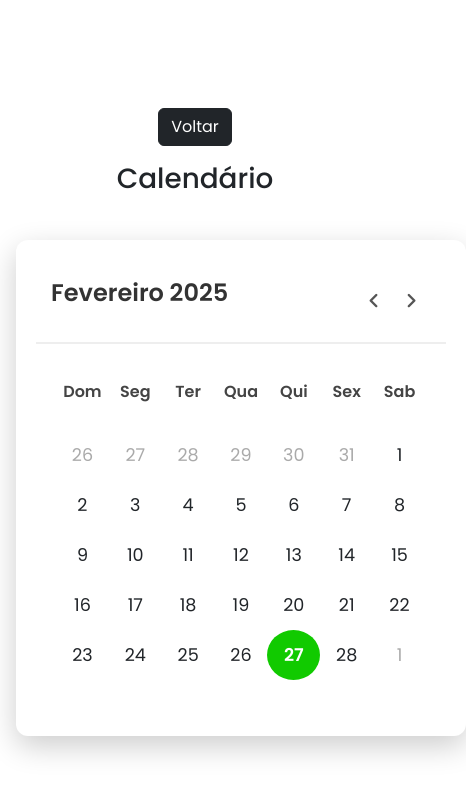
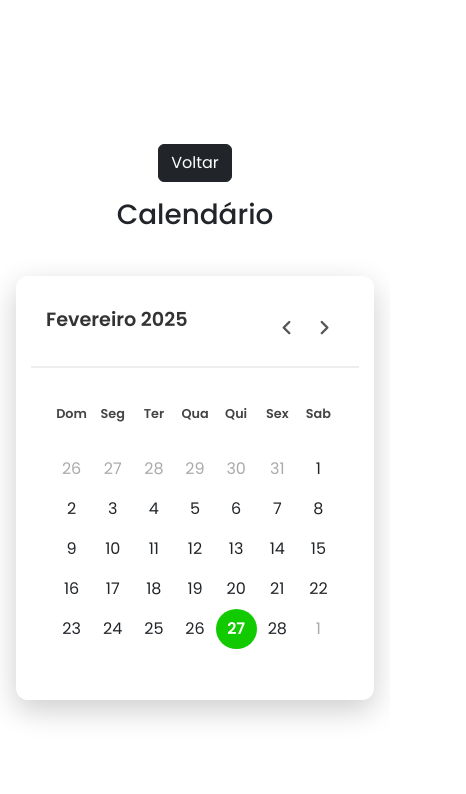
Before and after one commit to thiago0-08/att_agenda, a plain HTML site: page calendario/index.html in a window 390 px wide. Shown: the whole page, 466 px wide, since content can reach past the window. Drawn offline with nearby package versions, Linux system fonts and the light colour scheme.

Commit message:
ajuste no calendario para ficar responsivel em mobile

```diff
--- a/calendario/style.css
+++ b/calendario/style.css
@@ -14,8 +14,8 @@ body {
   align-items: center;
   justify-content: center;
   min-height: 100vh;
-
   padding: 20px;
+  background-color: #f8f9fa;
 }
 
 .header-container {
@@ -25,7 +25,8 @@ body {
 
 /* Estilização do container principal */
 .wrapper {
-  width: 450px;
+  width: 100%;
+  max-width: 450px;
   background: #fff;
   border-radius: 12px;
   box-shadow: 0 10px 30px rgba(0, 0, 0, 0.2);
@@ -33,7 +34,7 @@ body {
   text-align: center;
 }
 
-/* Estilização do botão de voltar */
+/* Botão de voltar */
 .btn-back {
   display: inline-block;
   padding: 10px 20px;
@@ -45,7 +46,6 @@ body {
   cursor: pointer;
   text-decoration: none;
   transition: background 0.3s;
-  margin-bottom: 10px; /* Espaçamento entre o botão e o título */
 }
 
 .btn-back:hover {
@@ -54,9 +54,8 @@ body {
 
 /* Estilização do título */
 h1 {
-  font-size: 1.8rem;
+  font-size: clamp(1.5rem, 2vw, 2rem);
   color: #333;
-  margin-bottom: 15px; /* Espaçamento entre o título e o calendário */
 }
 
 /* Cabeçalho do calendário */
@@ -91,7 +90,7 @@ header .icons span:hover {
 }
 
 header .current-date {
-  font-size: 1.5rem;
+  font-size: clamp(1.2rem, 1.8vw, 1.5rem);
   font-weight: 600;
   color: #333;
 }
@@ -106,6 +105,7 @@ header .current-date {
   flex-wrap: wrap;
   list-style: none;
   text-align: center;
+  padding: 0;
 }
 
 .calendar .weeks li {
@@ -113,6 +113,7 @@ header .current-date {
   color: #444;
   width: calc(100% / 7);
   padding-bottom: 10px;
+  font-size: clamp(0.8rem, 1.2vw, 1rem);
 }
 
 .calendar .days {
@@ -123,7 +124,7 @@ header .current-date {
   width: calc(100% / 7);
   height: 50px;
   line-height: 50px;
-  font-size: 1.1rem;
+  font-size: clamp(1rem, 1.5vw, 1.1rem);
   cursor: pointer;
   position: relative;
   border-radius: 50%;
@@ -144,3 +145,27 @@ header .current-date {
   background: #e6f7ff;
   color: #2600ff;
 }
+
+/* Responsividade para telas menores */
+@media (max-width: 500px) {
+  .wrapper {
+    padding: 15px;
+  }
+
+  .calendar ul {
+    font-size: 0.9rem;
+  }
+
+  .calendar .days li {
+    height: 40px;
+    line-height: 40px;
+  }
+}
+
+@media (max-width: 380px) {
+  .calendar .days li {
+    height: 35px;
+    line-height: 35px;
+    font-size: 0.9rem;
+  }
+}
```
